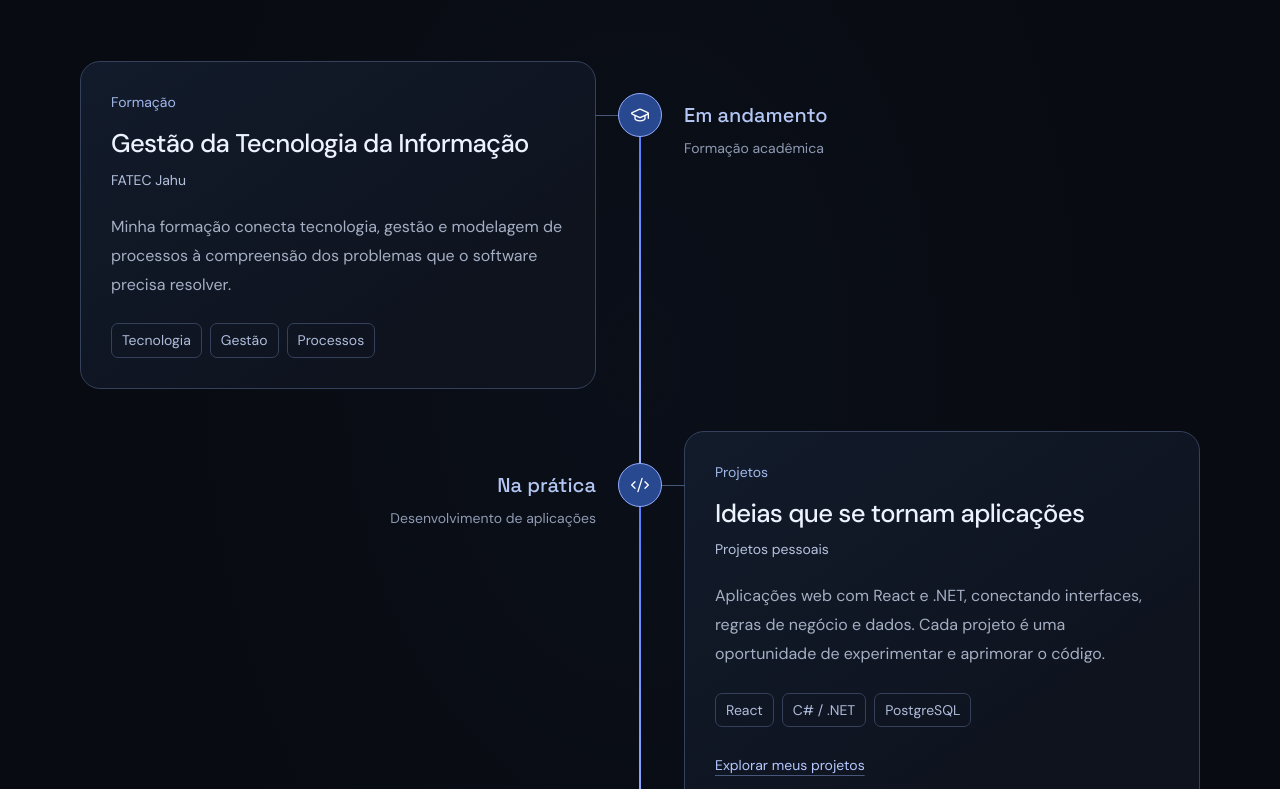
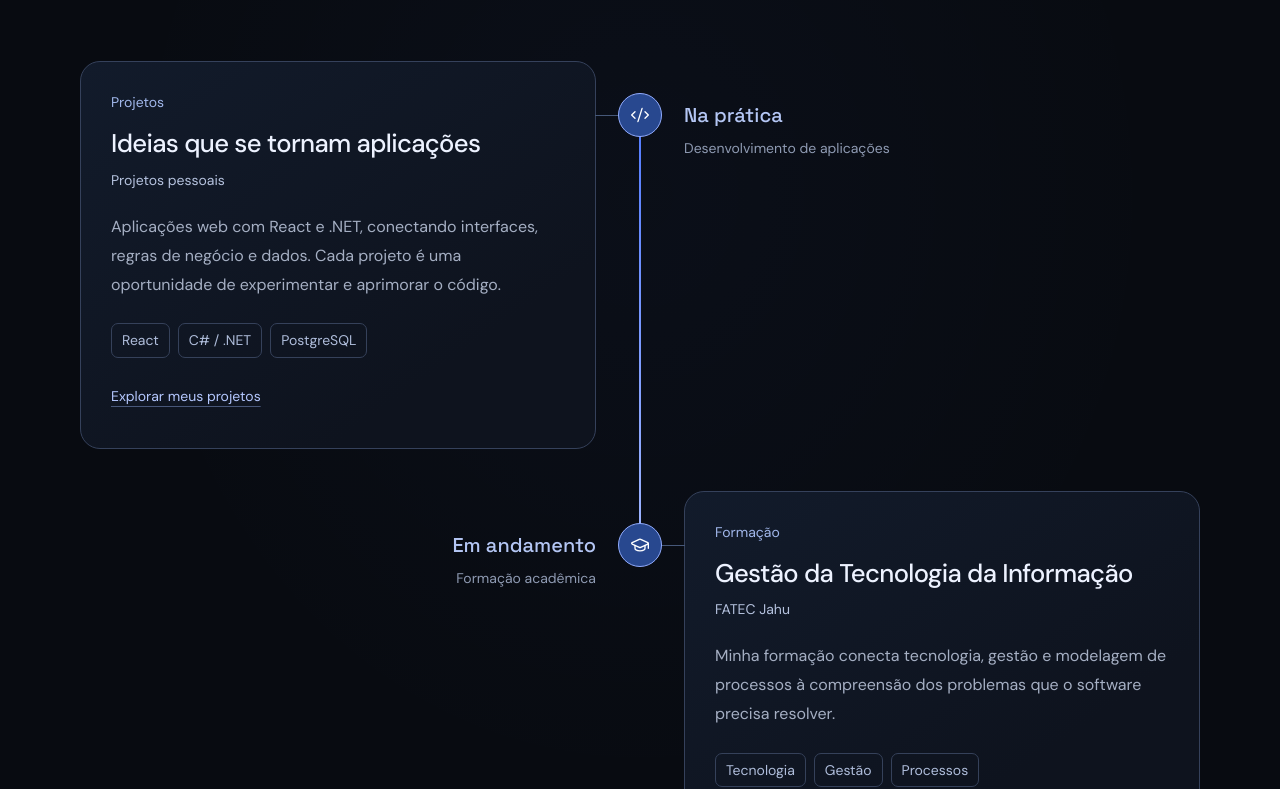
Before and after one commit to Matheus2306/Portfolio, a React (Vite) app: page / in a window 1280 px wide. Shown: the part 1651-2440 px from the top of the page. Built offline with nearby package versions, Linux system fonts and the light colour scheme.

Commit message:
refactor: update timeline milestones by replacing backend section with education details

```diff
--- a/src/data/timeline.js
+++ b/src/data/timeline.js
@@ -6,18 +6,6 @@ const orbis = projects.find((project) => project.name === "Orbis Commerce");
 // Replace `period` with real dates when they are supplied, for example
 // "2024 — atual". Keep the list in the reading order you want to present.
 export const timelineMilestones = [
-  {
-    id: "formacao",
-    icon: "education",
-    category: "Formação",
-    period: "Em andamento",
-    context: "Formação acadêmica",
-    title: "Gestão da Tecnologia da Informação",
-    subtitle: "FATEC Jahu",
-    description:
-      "Minha formação conecta tecnologia, gestão e modelagem de processos à compreensão dos problemas que o software precisa resolver.",
-    tags: ["Tecnologia", "Gestão", "Processos"],
-  },
   {
     id: "projetos",
     icon: "code",
@@ -32,18 +20,15 @@ export const timelineMilestones = [
     link: { href: "#projetos", label: "Explorar meus projetos" },
   },
   {
-    id: "backend",
-    icon: "architecture",
-    category: "Aprofundamento",
-    period: "Foco atual",
-    context: "Arquitetura e integrações",
-    title: "Ampliando a visão do backend",
-    subtitle: "Orbis Commerce",
+    id: "formacao",
+    icon: "education",
+    category: "Formação",
+    period: "Em andamento",
+    context: "Formação acadêmica",
+    title: "Gestão da Tecnologia da Informação",
+    subtitle: "FATEC Jahu",
     description:
-      "Estudo aplicado de microsserviços, comunicação assíncrona, cache e infraestrutura conteinerizada no Orbis Commerce, com atenção à organização e à evolução da aplicação.",
-    tags: ["RabbitMQ", "Redis", "Docker"],
-    link: orbis?.links.github
-      ? { href: orbis.links.github, label: "Código do Orbis Commerce" }
-      : null,
+      "Minha formação conecta tecnologia, gestão e modelagem de processos à compreensão dos problemas que o software precisa resolver.",
+    tags: ["Tecnologia", "Gestão", "Processos"],
   },
 ];
```
